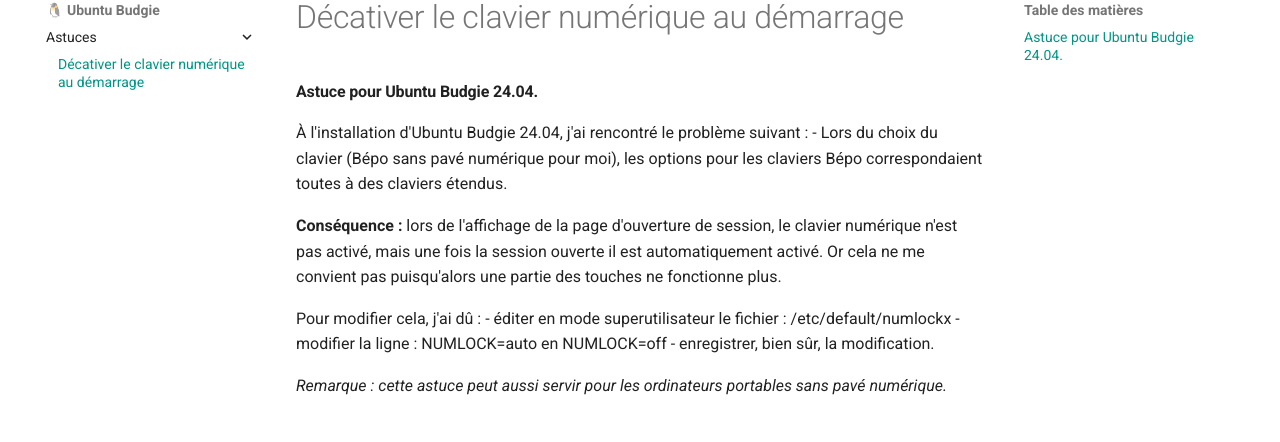
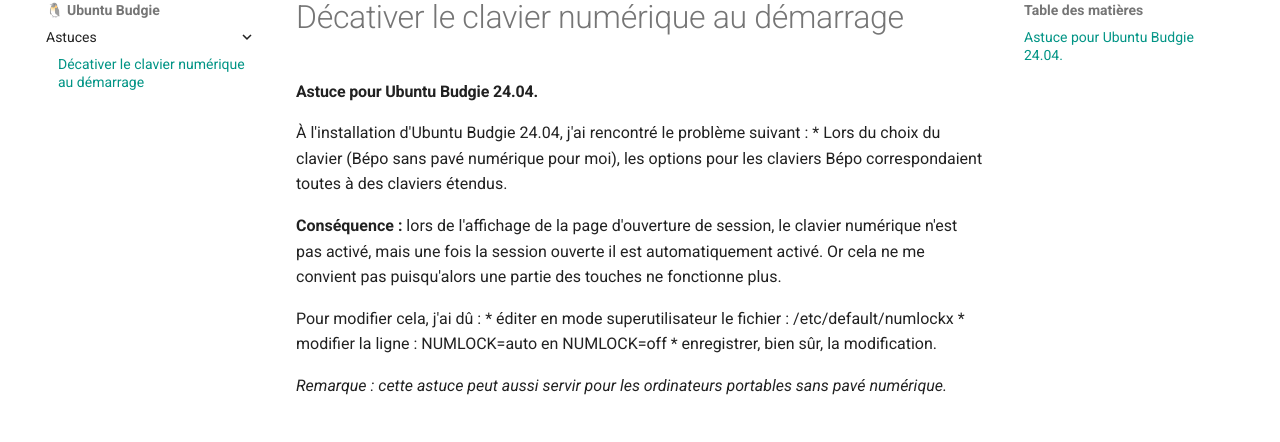
Before and after one commit to jym55/laplumeducode, an MkDocs documentation site: the page built from docs/ubuntu-budgie/astuce-clavier.md, in a window 1280 px wide. Shown: the part 149-591 px from the top of the page. Built offline with MkDocs 1.6.1 and Material for MkDocs 9.7.7, drawn with Linux system fonts in a browser that asks for light colours.

Commit message:
Update astuce-clavier.md
modification du code markdown

```diff
--- a/docs/ubuntu-budgie/astuce-clavier.md
+++ b/docs/ubuntu-budgie/astuce-clavier.md
@@ -1,13 +1,13 @@
 #### Astuce pour Ubuntu Budgie 24.04.
 
 À l'installation d'Ubuntu Budgie 24.04, j'ai rencontré le problème suivant :
-- Lors du choix du clavier (Bépo sans pavé numérique pour moi), les options pour les claviers Bépo correspondaient toutes à des claviers étendus.
+* Lors du choix du clavier (Bépo sans pavé numérique pour moi), les options pour les claviers Bépo correspondaient toutes à des claviers étendus.
 
 **Conséquence :** lors de l'affichage de la page d'ouverture de session, le clavier numérique n'est pas activé, mais une fois la session ouverte il est automatiquement activé. Or cela ne me convient pas puisqu'alors une partie des touches ne fonctionne plus.
 
 Pour modifier cela, j'ai dû :
-- éditer en mode superutilisateur le fichier : /etc/default/numlockx
-- modifier la ligne : NUMLOCK=auto en NUMLOCK=off
-- enregistrer, bien sûr, la modification.
+* éditer en mode superutilisateur le fichier : /etc/default/numlockx
+* modifier la ligne : NUMLOCK=auto en NUMLOCK=off
+* enregistrer, bien sûr, la modification.
 
 *Remarque : cette astuce peut aussi servir pour les ordinateurs portables sans pavé numérique.*
```
